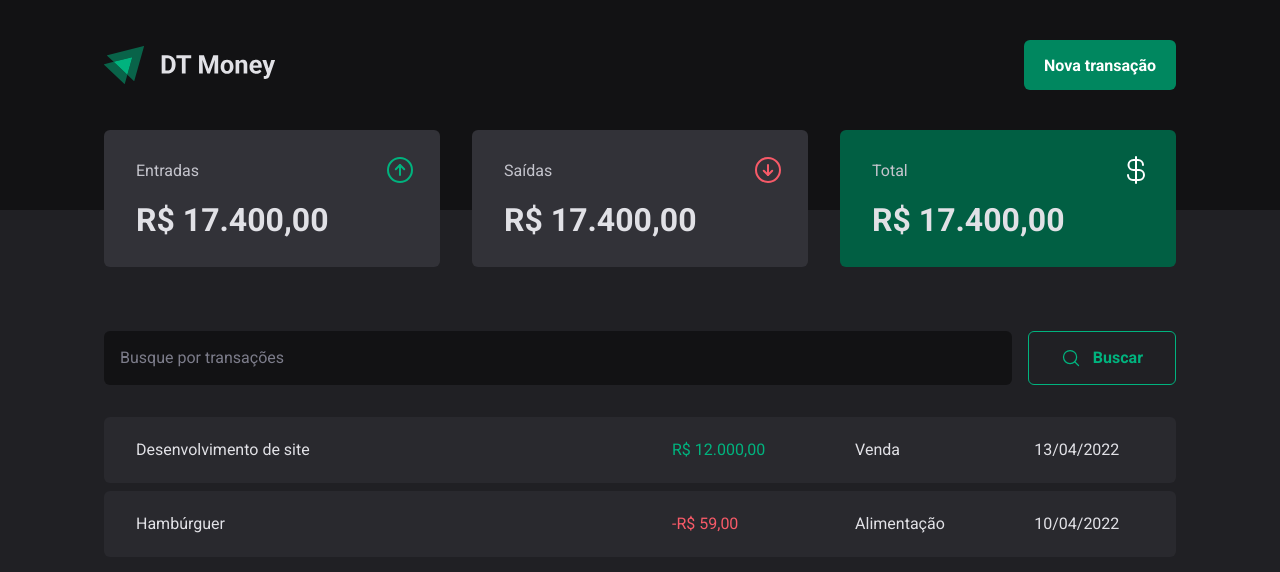
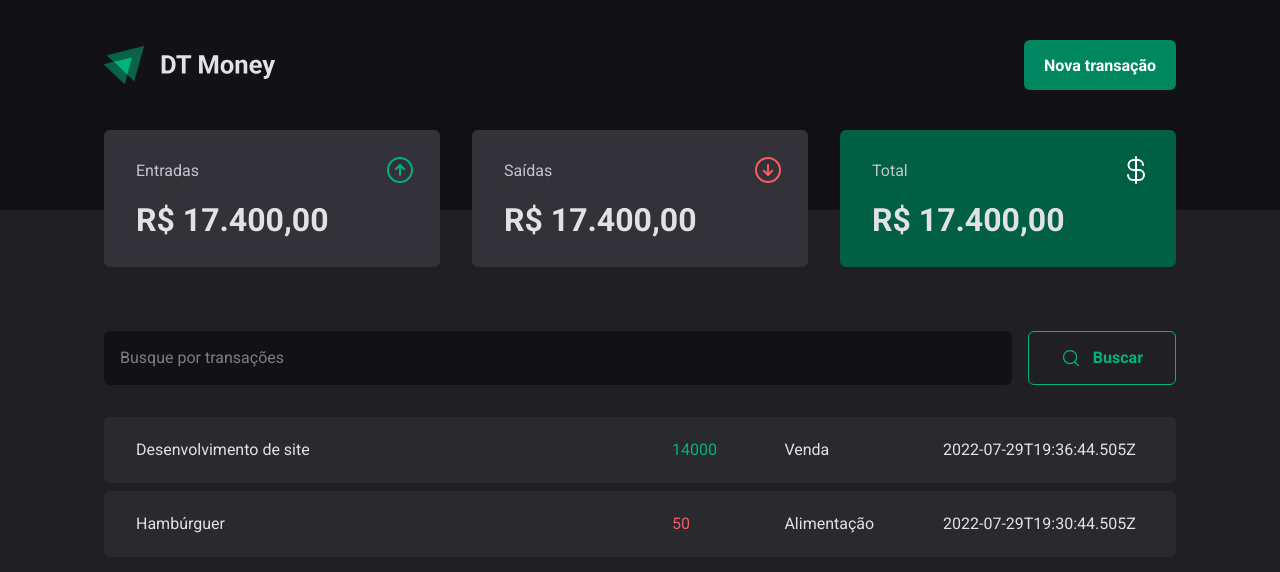
Before and after one commit to diogoz/dt-money, a React (Vite) app: page / in a window 1280 px wide. Shown: the top 572 px of the page. Built offline with nearby package versions, Linux system fonts and the light colour scheme; data requests are answered from the project's data file.

Commit message:
Conexão com a API - Realizando requisição HTTP

```diff
--- a/src/pages/Transactions/index.tsx
+++ b/src/pages/Transactions/index.tsx
@@ -1,9 +1,34 @@
+import { useEffect, useState } from "react";
 import { Header } from "../../components/Header";
 import { Summary } from "../../components/Summary";
 import { SearchForm } from "./components/SearchForm";
 import { PriceHighlight, TransactionsContainer, TransactionsTable } from "./styles";
 
+interface ITransaction {
+  id: number,
+  description: string,
+  type: 'income' | 'outcome',
+  category: string,
+  price: number,
+  createdAt: string
+}
+
 export function Transactions() {
+
+  const [transactions, setTransactions] = useState<ITransaction[]>([]);
+  const [loading, setLoading] = useState(false)
+
+  async function loadTransactions() {
+    setLoading(true)
+    const response = await fetch('http://localhost:3333/transactions')
+    const data = await response.json()
+    setTransactions(data)
+    setLoading(false)
+  }
+  useEffect(() => {
+    loadTransactions()
+  }, [])
+
   return (
     <div>
       <Header />
@@ -13,26 +38,22 @@
         <SearchForm />
         <TransactionsTable>
           <tbody>
-            <tr>
-              <td width="50%">Desenvolvimento de site</td>
-              <td>
-                <PriceHighlight variant="income">
-                  R$ 12.000,00
-                </PriceHighlight>
-              </td>
-              <td>Venda</td>
-              <td>13/04/2022</td>
-            </tr>
-            <tr>
-              <td width="50%">Hambúrguer</td>
-              <td>
-                <PriceHighlight variant="outcome">
-                  -R$ 59,00
-                </PriceHighlight>
-              </td>
-              <td>Alimentação</td>
-              <td>10/04/2022</td>
-            </tr>
+            {loading ? <h1>Loading...</h1> : transactions.map(transaction => {
+              return (
+                <tr key={transaction.id}>
+                  <td width="50%">{transaction.description}</td>
+                  <td>
+                    <PriceHighlight variant={transaction.type}>
+                      {transaction.price}
+                    </PriceHighlight>
+                  </td>
+                  <td>{transaction.category}</td>
+                  <td>{transaction.createdAt}</td>
+                </tr>
+              )
+            })}
+
+
           </tbody>
         </TransactionsTable>
       </TransactionsContainer>
```
